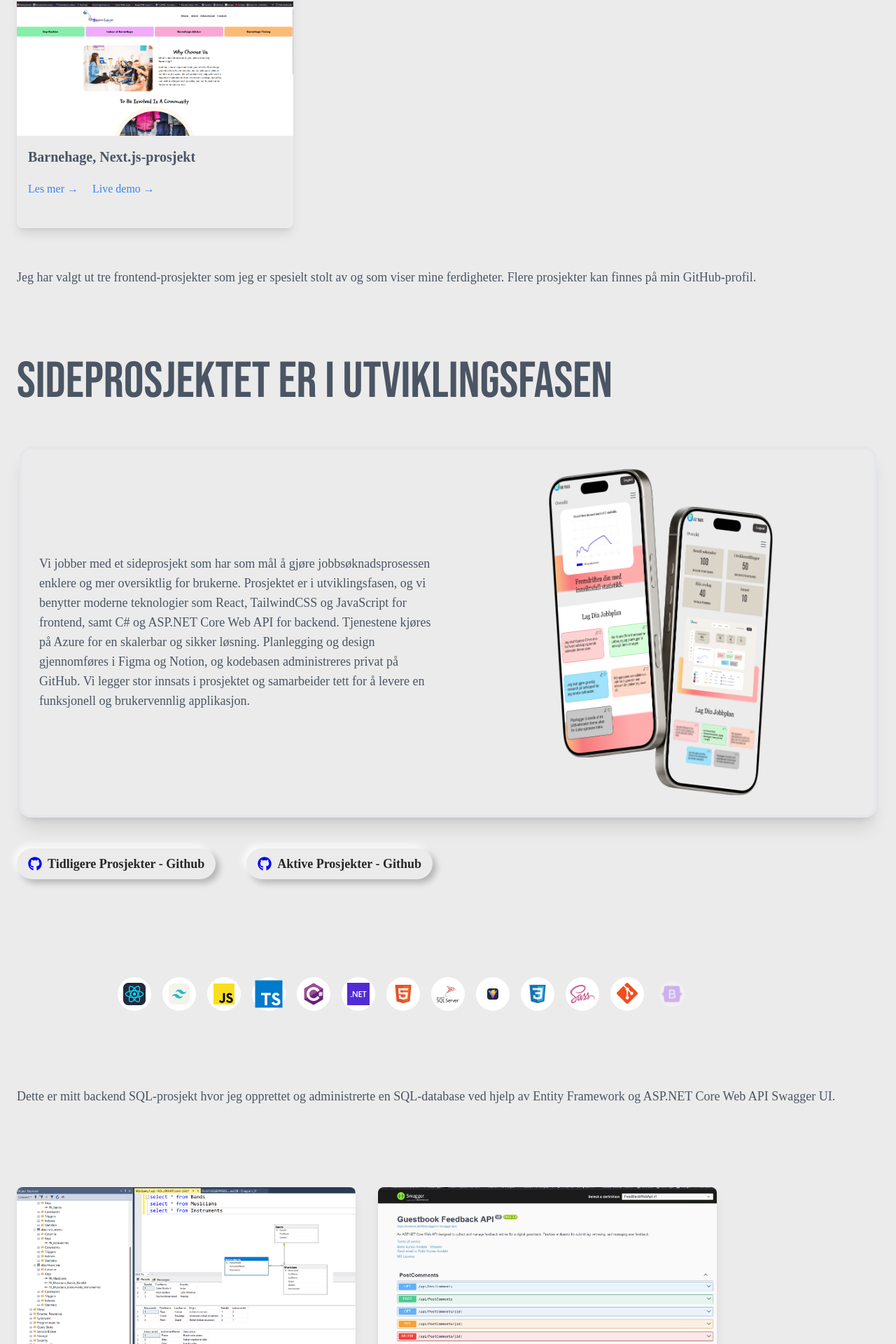
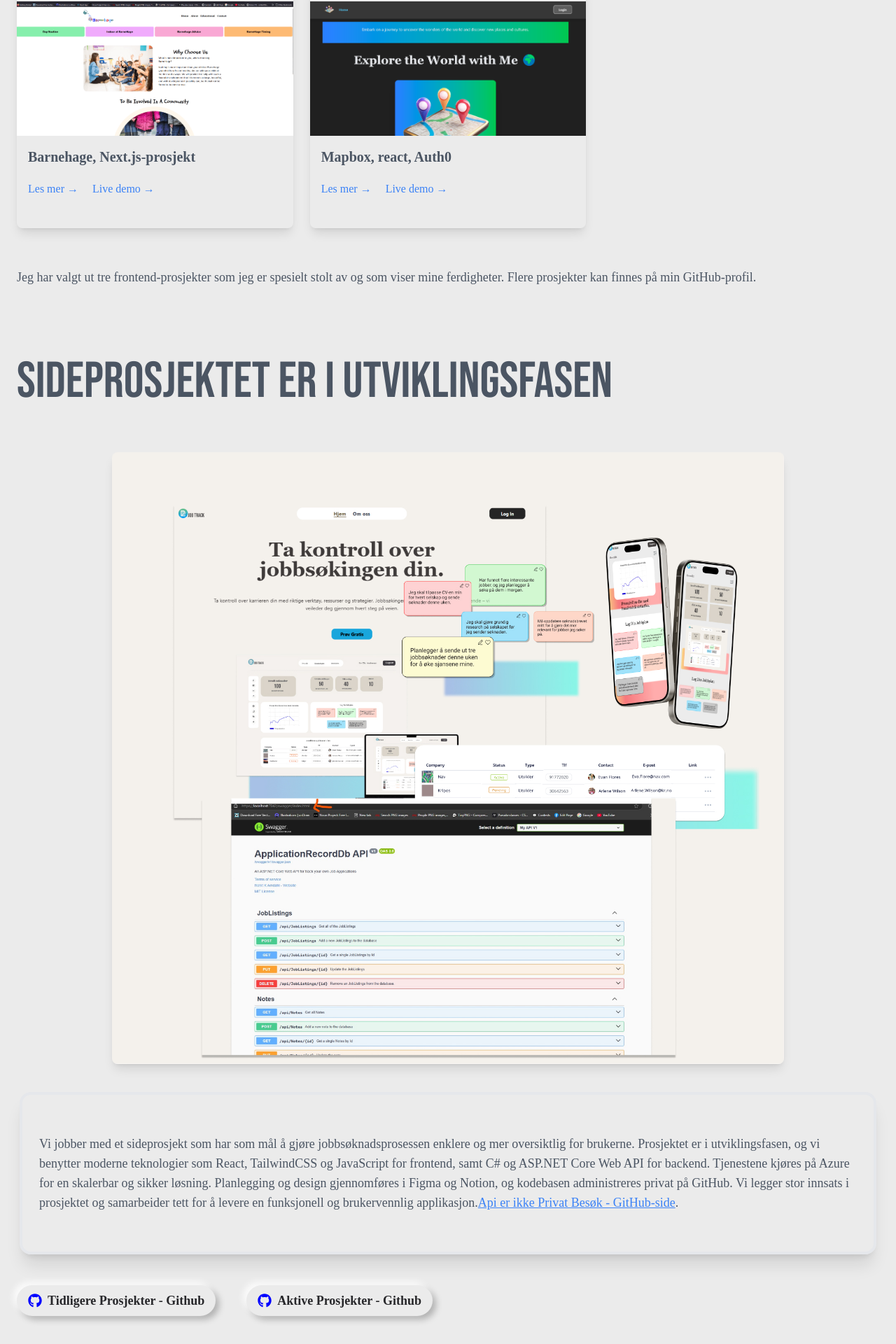
Before and after one commit to MaaRadha/work, a React (Vite) app: page /work in a window 1280 px wide. Shown: the part 838-2758 px from the top of the page at 70% size. Built offline with nearby package versions, Linux system fonts and the light colour scheme; no server answers; a web font is replaced by a local one.

Commit message:
update proejct with new data map, adde dside proejct img and lin to github

```diff
--- a/src/components/header/Navbar.jsx
+++ b/src/components/header/Navbar.jsx
@@ -15,11 +15,6 @@ const Navbar = () => {
   const navItems = [
     { id: 1, text: "Hjem", path: "/" },
     { id: 2, text: "Prosjekter", path: "/work" },
-    // {
-    //   ...(isAuthenticated
-    //     ? { id: 3, text: "Logg ut", path: "/logout" }
-    //     : { id: 3, text: "Logg inn", path: "/login" }),
-    // },
   ];
 
   return (
--- a/src/components/iconsComponent/IconsList.jsx
+++ b/src/components/iconsComponent/IconsList.jsx
@@ -13,7 +13,7 @@ function IconsList() {
   };
 
   return (
-    <div className="w-full container max-w-7xl mx-auto items-center p-6 md:p-8 lg:p-10">
+    <div className="w-full container max-w-2xl mx-auto items-center p-6 md:p-8 lg:p-10">
       <ul className="flex flex-wrap lg:justify-center items-center gap-4">
         {logoIcons.map((item, index) => (
           <motion.li
--- a/src/components/work/DatabaseProject.jsx
+++ b/src/components/work/DatabaseProject.jsx
@@ -1,9 +1,7 @@
 import React from "react";
 import { motion } from "motion/react";
 import { FaGithub } from "react-icons/fa6";
-import sql from "../../assets/projectPics/sqlDatabase.png";
-import guest from "../../assets/projectPics/guestbook.jpg";
-import { div } from "motion/react-client";
+import { backendProjects } from "../../helper/backend";
 
 const DatabaseProject = () => {
   return (
@@ -25,21 +23,25 @@ const DatabaseProject = () => {
         }}
         className=" py-10 px-3 text-gray-600 font-text"
       >
-        <div className="grid grid-cols-1 lg:grid-cols-2 gap-8 max-w-5xl px-3 py-2  ">
-          <div className="rounded-lg shadow-lg overflow-hidden transition-transform transform hover:scale-105">
+        <div className="grid grid-cols-1 lg:grid-cols-2 gap-8 max-w-5xl px-3 py-2">
+          {backendProjects.map((project) => (
+            <div
+              key={project.id}
+              className="rounded-lg shadow-lg overflow-hidden transition-transform transform hover:scale-105"
+            >
               <img
-              src={sql}
+                src={project.imgUrl}
                 alt="Project Image"
                 className="w-full h-58 object-cover"
               />
               <div className="p-4">
-              <h3 className="text-xl font-semibold mb-2">EntityDatabase</h3>
+                <h3 className="text-xl font-semibold mb-2">{project.title}</h3>
                 <p className="text-sm text-gray-600 mb-4">
-                A SQL database project for managing bands.
+                  {project.description}
                 </p>
                 <div className="flex flex-wrap gap-5">
                   <a
-                  href="https://github.com/RohitAmdahl/EntityDatabase"
+                    href={project.githubLink}
                     target="_blank"
                     rel="noopener noreferrer"
                     className="inline-block text-blue-500 hover:text-blue-700"
@@ -49,31 +51,7 @@ const DatabaseProject = () => {
                 </div>
               </div>
             </div>
-          <div className="rounded-lg shadow-lg overflow-hidden transition-transform transform hover:scale-105">
-            <img
-              src={guest}
-              alt="Project Image"
-              className="w-full h-58 object-cover"
-            />
-            <div className="p-4">
-              <h3 className="text-xl font-semibold mb-2">
-                Asp.Net core web api <span> </span>
-              </h3>
-              <p className="text-sm text-gray-600 mb-4">
-                Feedback API - Digital Guestbook.
-              </p>
-              <div className="flex flex-wrap gap-5">
-                <a
-                  href="https://github.com/MaaRadha/GuestBookDB"
-                  target="_blank"
-                  rel="noopener noreferrer"
-                  className="inline-block text-blue-500 hover:text-blue-700"
-                >
-                  Les mer →
-                </a>
-              </div>
-            </div>
-          </div>
+          ))}
         </div>
       </motion.div>
     </>
--- a/src/components/work/ProjectList.jsx
+++ b/src/components/work/ProjectList.jsx
@@ -1,8 +1,8 @@
 import { data } from "../../helper/projectsList";
 import { motion } from "motion/react";
 import { FaGithub } from "react-icons/fa6";
-// import sql from "../../assets/projectPics/sqlDatabase.png";
-import sideproject from "../../assets/projectPics/sideProject.png";
+import sideproject from "../../assets/projectPics/sideProject.jpg";
+
 const ProjectList = () => {
   return (
     <>
@@ -78,27 +78,36 @@ const ProjectList = () => {
               Sideprosjektet er i utviklingsfasen
             </h2>
           </div>
-          <div className="grid grid-cols-1 md:grid-cols-2 items-center lg:grid-cols-2 gap-6 font-text text-gray-600 py-7 px-3  border-4 m-4 p-4 rounded-2xl shadow-xl">
-            <div className="max-w-2xl flex justify-center items-center">
-              <p className="py-7  font-text font-medium text-lg px-3">
-                Vi jobber med et sideprosjekt som har som mål å gjøre
-                jobbsøknadsprosessen enklere og mer oversiktlig for brukerne.
-                Prosjektet er i utviklingsfasen, og vi benytter moderne
-                teknologier som React, TailwindCSS og JavaScript for frontend,
-                samt C# og ASP.NET Core Web API for backend. Tjenestene kjøres
-                på Azure for en skalerbar og sikker løsning. Planlegging og
-                design gjennomføres i Figma og Notion, og kodebasen
-                administreres privat på GitHub. Vi legger stor innsats i
-                prosjektet og samarbeider tett for å levere en funksjonell og
-                brukervennlig applikasjon.
-              </p>
-            </div>
-            <div className=" w-full container mx-auto  max-w-xs">
-              <img src={sideproject} alt="sideproject" className="" />
-            </div>
+          <div className="flex justify-center py-6">
+            <img
+              className="w-full max-w-[960px] rounded-lg shadow-lg transition-transform transform hover:scale-105"
+              src={sideproject}
+              alt="side project picture"
+            />
           </div>
-          {/* <div className=" py-7 px-3 w-full max-w-[360px] flex items-center "></div> */}
-          <div className=" py-7 px-3 w-full flex gap-11 items-center ">
+          <div className="items-center gap-6 font-text text-gray-600 py-7 px-3 border-4 m-4 p-4 rounded-2xl shadow-xl">
+            <p className="py-7 font-text font-medium text-lg px-3">
+              Vi jobber med et sideprosjekt som har som mål å gjøre
+              jobbsøknadsprosessen enklere og mer oversiktlig for brukerne.
+              Prosjektet er i utviklingsfasen, og vi benytter moderne
+              teknologier som React, TailwindCSS og JavaScript for frontend,
+              samt C# og ASP.NET Core Web API for backend. Tjenestene kjøres på
+              Azure for en skalerbar og sikker løsning. Planlegging og design
+              gjennomføres i Figma og Notion, og kodebasen administreres privat
+              på GitHub. Vi legger stor innsats i prosjektet og samarbeider tett
+              for å levere en funksjonell og brukervennlig applikasjon.
+              <a
+                href="https://github.com/MaaRadha/Applicationreacords"
+                target="_blank"
+                rel="noopener noreferrer"
+                className="text-blue-500 hover:text-blue-700 underline "
+              >
+                Api er ikke Privat Besøk - GitHub-side
+              </a>
+              .
+            </p>
+          </div>
+          <div className="py-7 px-3 w-full flex gap-11 items-center">
             <a
               href="https://github.com/RohitAmdahl?tab=repositories"
               className="px-4 py-2 rounded-full flex items-center gap-2
--- /dev/null
+++ b/src/helper/backend.js
@@ -0,0 +1,20 @@
+import sqldatabaseProject from "../assets/projectPics/sqlDatabase.png";
+import webApi from "../assets/projectPics/guestbook.jpg";
+
+export const backendProjects = [
+  {
+    id: 1,
+    title: "Entity Framework, Sql Database/sql Client",
+    description: "A SQL database project for managing bands.",
+    imgUrl: sqldatabaseProject,
+    githubLink: "https://github.com/RohitAmdahl/EntityDatabase",
+  },
+  {
+    id: 2,
+    title: "Asp.Net8 core web Api",
+    description:
+      "An ASP.NET Core Web API designed to collect and manage feedback entries for a digital guestbook.",
+    imgUrl: webApi,
+    githubLink: "https://github.com/MaaRadha/GuestBookDB",
+  },
+];
--- a/src/helper/projectsList.js
+++ b/src/helper/projectsList.js
@@ -2,7 +2,7 @@ import tegn from "../assets/projectPics/tegning.png";
 import barnehage from "../assets/projectPics/barnehage.png";
 import holiday from "../assets/projectPics/holiday.png";
 import rainyday from "../assets/projectPics/rainyday.jpg";
-
+import maps from "../assets/projectPics/mapsproject.png";
 export const data = [
   {
     id: 1,
@@ -39,16 +39,12 @@ export const data = [
     githubLink: "https://github.com/RohitAmdahl/barne-hage",
   },
 
-  //   {
-  //     id: 4,
-  //     title: "rainyday",
-  //     description:
-  //       "I gathered design inspiration from pictures, created an inspiration board, and developed personas. I installed Hotjar for insights, designed layouts and wireframes, progressing from low to high fidelity and prototypes.",
-
-  //     imgUrl: rainy,
-  //     tech: ["HTML", "CSS", "JavaScript", "Figma", "Netlify"],
-  //     liveDemo: "https://my-frist-website-rainyday.netlify.app",
-  //     githubLink:
-  //       "https://github.com/RohitAmdahl/cross-course-project-RohitAmdahl",
-  //   },
+  {
+    id: 5,
+    title: "Mapbox, react, Auth0",
+    description: "",
+    imgUrl: maps,
+    liveDemo: "https://maps-e329e2.netlify.app/",
+    githubLink: "https://github.com/MaaRadha/my-maps-project",
+  },
 ];
```
Also changed, not shown: src/assets/projectPics/mapsproject.png (added), src/assets/projectPics/sideProject.jpg (added). Lines whose indentation alone changed are shown as unchanged.
